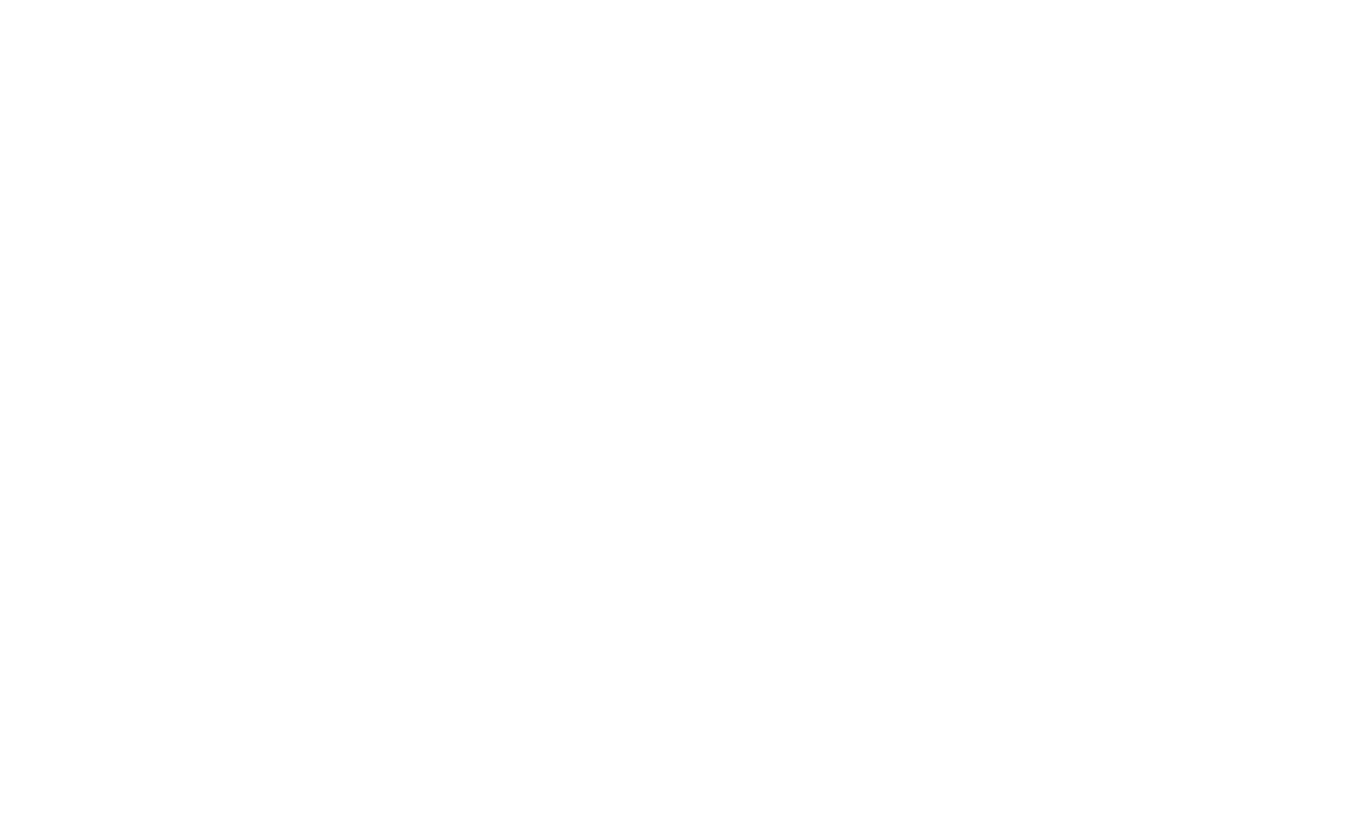
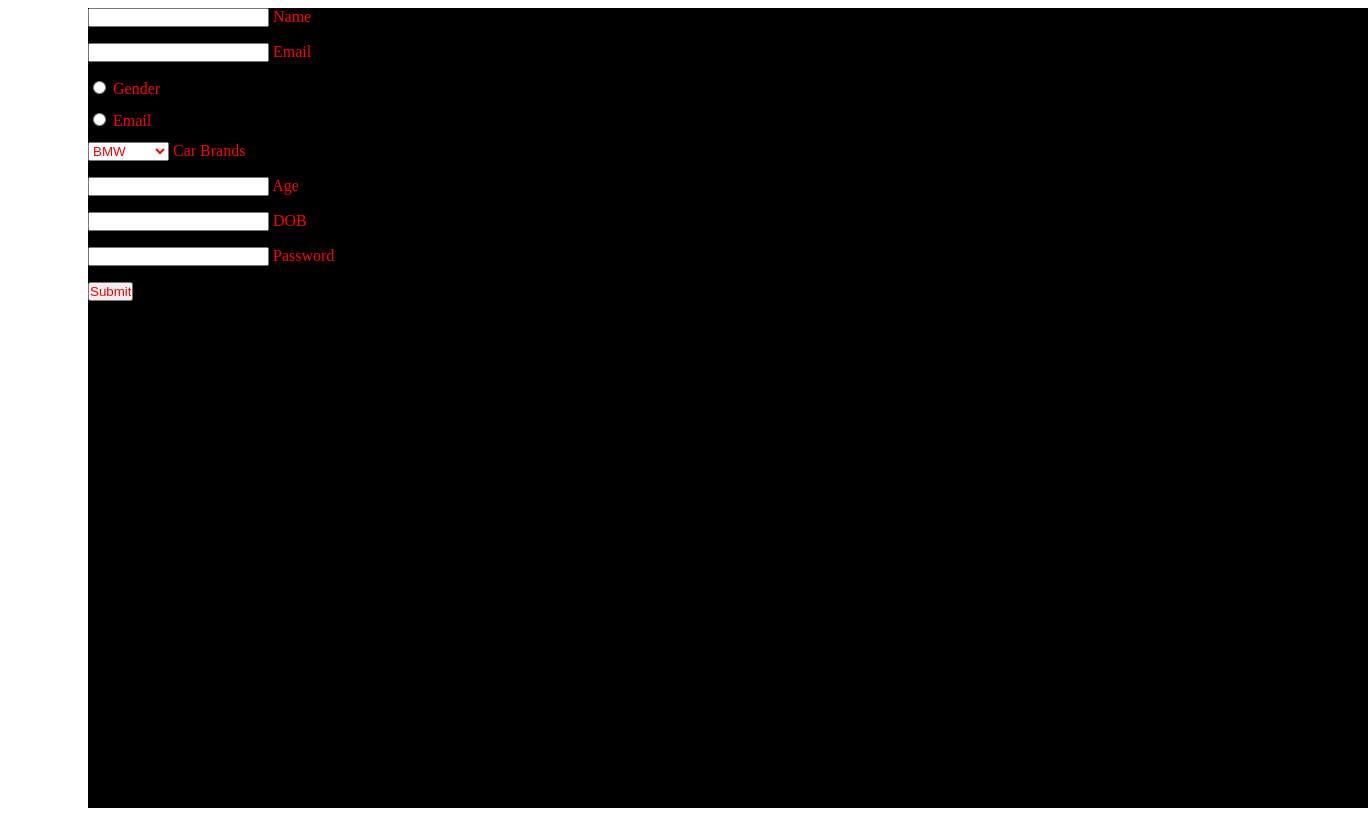
Before and after one commit to acciojob/signup-form-car-Mohammad-Mubarak, a website: page main.html in a window 1280 px wide. Shown: the whole page, 1368 px wide, since content can reach past the window. Before the commit the page ends 800 px from the top, so only its background shows below. Drawn offline with Linux system fonts and the light colour scheme.

Commit message:
created a submission

```diff
--- a/main.html
+++ b/main.html
@@ -8,6 +8,60 @@
 
 <body>
 	<!-- the entire body must be written by student -->
+   <form id="main">
+	   <div id="container">
+	   <input type="text" id="name" >
+	   <label for="name">Name </label>
+		   <br>
+
+	     <input type="email"  id="email">
+	   <label for="name">Email </label>
+		     <br>
+
+
+       <input type="radio" >
+	   <label for="name">Gender</label>
+
+  <br>
+
+	    <input type="radio" > </label>
+	   <label for="name">Email </label>
+  <br>
+
+
+	   <select>
+		   <option>BMW</option>
+		    <option>Audi</option>
+		    <option>Mercedez</option>
+	   </select>
+	    <label for="cars" id="cars">Car Brands</label>
+  <br>
+
+
+
+	    <input type="number" id="age"> </label>
+	   <label for="name">Age </label>
+  <br>
+
+         <input type="text" id="age"> </label>
+	   <label for="name">DOB</label>
+  <br>
+
+	     <input type="password" id="age"> </label>
+	   <label for="name">Password</label>
+
+  <br>
+
+	   <input type="submit">
+  <br>
+
+	   </div>
+
+   </form>
+
+
+
+
     <script type="text/javascript" src="./script.js">
 </script>
 
--- a/styles.css
+++ b/styles.css
@@ -1,2 +1,25 @@
 
 /* Your CSS Code here. */
+*{
+	color:red;
+	padding:0;
+	margin-bottom:1rem;
+
+
+}
+
+form{
+	width:100vw;
+	height:100vh;
+	display:flex;
+	flex-direction:row;
+	margin:0 auto;
+	background:black;
+	margin-left:5rem
+
+}
+
+.container{
+	display:flex;
+
+}
```
Also changed, not shown: script.js (+14 -0 lines).
